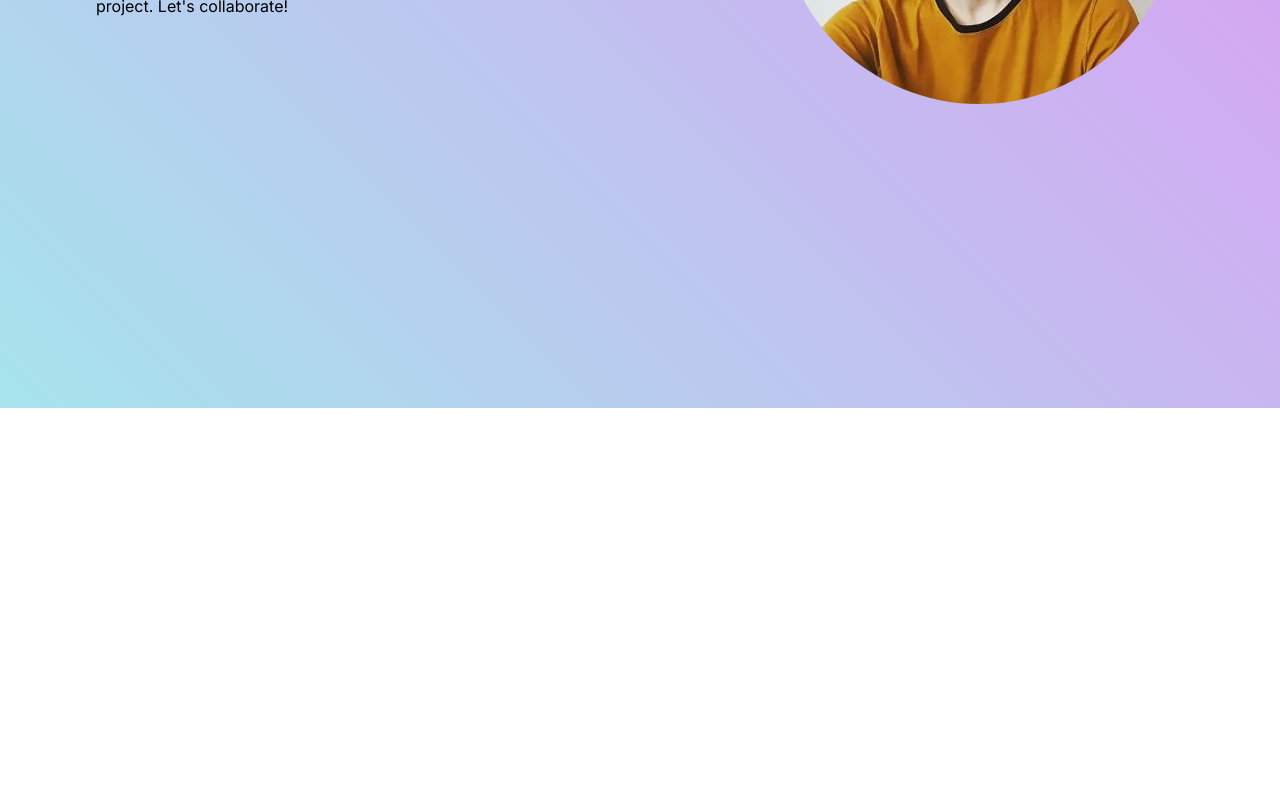
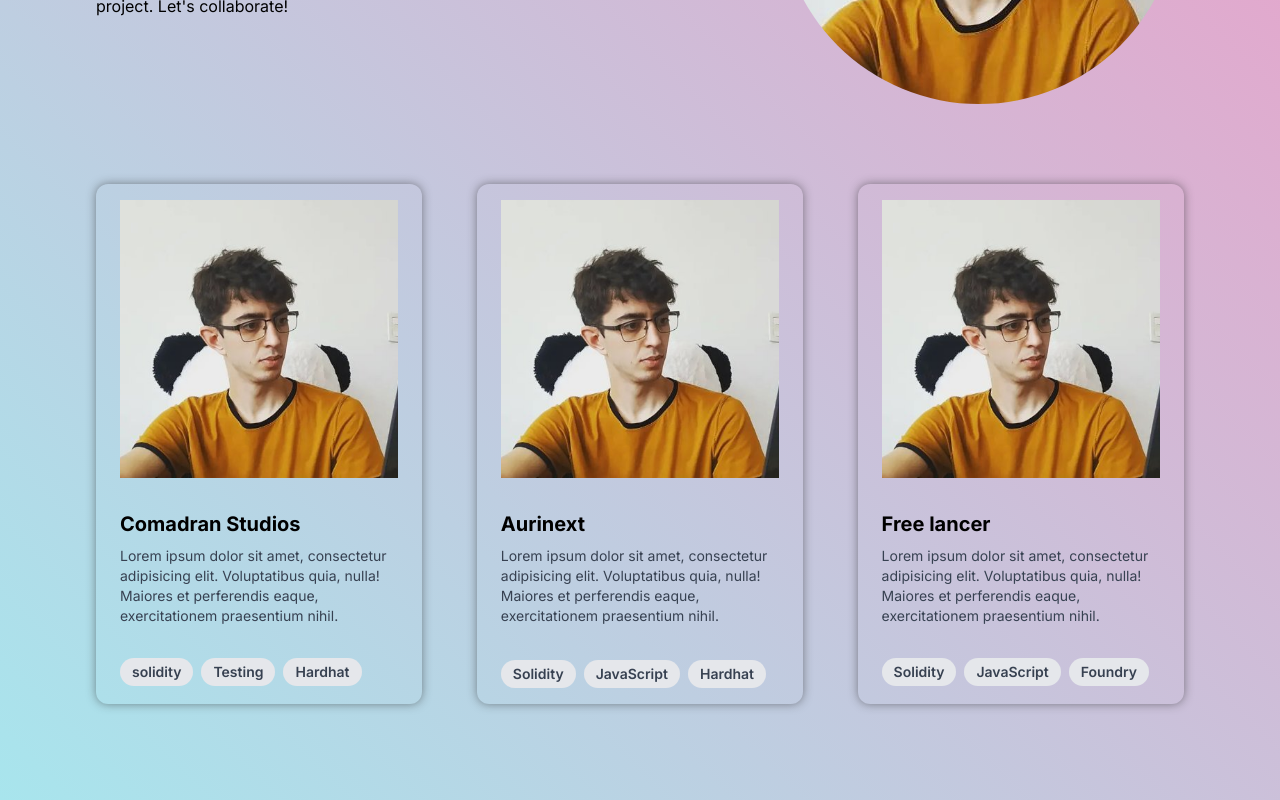
Before and after one commit to LeandroCDN/portafolio, a Next.js app: page / in a window 1280 px wide. Shown: the part 492-1292 px from the top of the page. Before the commit the page ends 900 px from the top, so only its background shows below. Built offline with nearby package versions, Linux system fonts and the light colour scheme.

Commit message:
ADD[Experience]: Cards for experience section

```diff
--- a/src/app/globals.css
+++ b/src/app/globals.css
@@ -17,7 +17,7 @@
 }
 
 body {
-  background: linear-gradient(45deg, #A6E4EC, #E196F4);
+  background: linear-gradient(45deg, #A8E5ED, #EF9BC6);
 
   /* background-color: linear-gradient(A6E4EC  to  E196F4); */
 }
--- a/src/app/page.js
+++ b/src/app/page.js
@@ -1,9 +1,11 @@
 import About from "../components/sections/About"
+import Experience from "../components/sections/Experience"
 
 export default function Home() {
   return (
     <main className="flex min-h-screen flex-col items-center justify-between p-24">
-      <About/>
+      <About />
+      <Experience/>
     </main>
   )
 }
--- a/src/components/sections/About.js
+++ b/src/components/sections/About.js
@@ -2,7 +2,7 @@ import Image from 'next/image'
 const About = () => {
 
   return (
-      <section className='flex flex-col xl:flex-row items-center md:justify-between gap-0 xl:gap-16 w-full' >
+      <section className='flex flex-col xl:flex-row items-center md:justify-between gap-0 xl:gap-16 w-full mb-20' >
         <div className="flex flex-col justify-center gap-6 xl:gap-10 w-full xl:w-3/5">
             <div>
                 <h1 className="flex justify-center text-6xl">Leandro Labiano</h1>
--- /dev/null
+++ b/src/components/sections/Experience.js
@@ -0,0 +1,53 @@
+import Image from 'next/image'
+import "./Sections.css";
+
+const Experience = () => {
+
+  return (
+    <section className="flex flex-row justify-between">
+        <div class=" flex-col max-w-[30%] experience shadow-lg rounded-xl">
+            <Image className="px-6 py-4" src="/profile.jpg" alt="me" width="400" height="400" />
+            <div class="px-6 py-4">
+                <div class="font-bold text-xl mb-2">Comadran Studios</div>
+                <p class="text-gray-700 text-sm text-base">
+                    Lorem ipsum dolor sit amet, consectetur adipisicing elit. Voluptatibus quia, nulla! Maiores et perferendis eaque, exercitationem praesentium nihil.
+                </p>
+                </div>
+                <div class="px-6 pt-4 pb-2">
+                <span class="inline-block bg-gray-200 rounded-full px-3 py-1 text-sm font-semibold text-gray-700 mr-2 mb-2">solidity</span>
+                <span class="inline-block bg-gray-200 rounded-full px-3 py-1 text-sm font-semibold text-gray-700 mr-2 mb-2">Testing</span>
+                <span class="inline-block bg-gray-200 rounded-full px-3 py-1 text-sm font-semibold text-gray-700 mr-2 mb-2">Hardhat</span>
+            </div>
+        </div>
+        <div class=" flex-col max-w-[30%] experience shadow-lg rounded-xl">
+            <Image className="px-6 py-4" src="/profile.jpg" alt="me" width="400" height="400" />
+            <div class="px-6 py-4">
+                <div class="font-bold text-xl mb-2">Aurinext</div>
+                <p class="text-gray-700 text-sm text-base">
+                    Lorem ipsum dolor sit amet, consectetur adipisicing elit. Voluptatibus quia, nulla! Maiores et perferendis eaque, exercitationem praesentium nihil.
+                </p>
+                </div>
+                <div class="px-6 pt-4 text-xl pb-2">
+                <span class="inline-block bg-gray-200 rounded-full px-3 py-1 text-sm font-semibold text-gray-700 mr-2 mb-2">Solidity</span>
+                <span class="inline-block bg-gray-200 rounded-full px-3 py-1 text-sm font-semibold text-gray-700 mr-2 mb-2">JavaScript</span>
+                <span class="inline-block bg-gray-200 rounded-full px-3 py-1 text-sm font-semibold text-gray-700 mr-2 mb-2">Hardhat</span>
+            </div>
+        </div>
+        <div class=" flex-col max-w-[30%] experience shadow-lg rounded-xl">
+            <Image className="px-6 py-4" src="/profile.jpg" alt="me" width="400" height="400" />
+            <div class="px-6 py-4">
+                <div class="font-bold text-xl mb-2">Free lancer</div>
+                <p class="text-gray-700 text-sm text-base">
+                    Lorem ipsum dolor sit amet, consectetur adipisicing elit. Voluptatibus quia, nulla! Maiores et perferendis eaque, exercitationem praesentium nihil.
+                </p>
+                </div>
+                <div class="px-6 pt-4 pb-2">
+                <span class="inline-block bg-gray-200 rounded-full px-3 py-1 text-sm font-semibold text-gray-700 mr-2 mb-2">Solidity</span>
+                <span class="inline-block bg-gray-200 rounded-full px-3 py-1 text-sm font-semibold text-gray-700 mr-2 mb-2">JavaScript</span>
+                <span class="inline-block bg-gray-200 rounded-full px-3 py-1 text-sm font-semibold text-gray-700 mr-2 mb-2">Foundry</span>
+            </div>
+        </div>
+    </section>
+  );
+};
+export default Experience;
--- /dev/null
+++ b/src/components/sections/Sections.css
@@ -0,0 +1,3 @@
+.experience{
+    box-shadow: 0px 0px 10px rgba(41, 41, 41, 0.501);
+}
```
